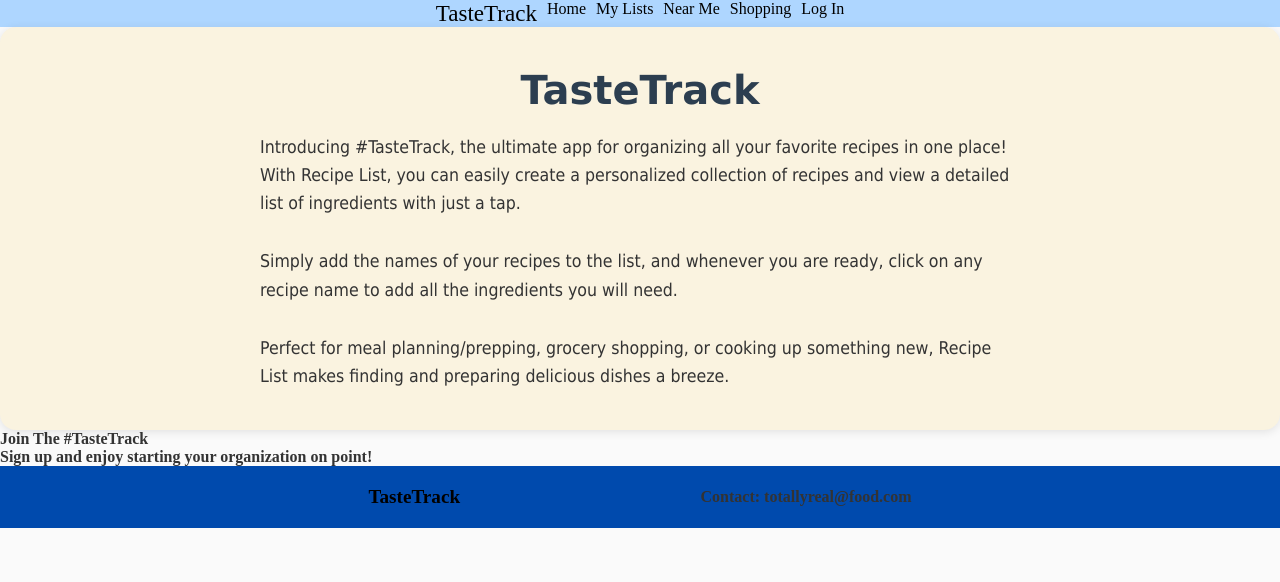
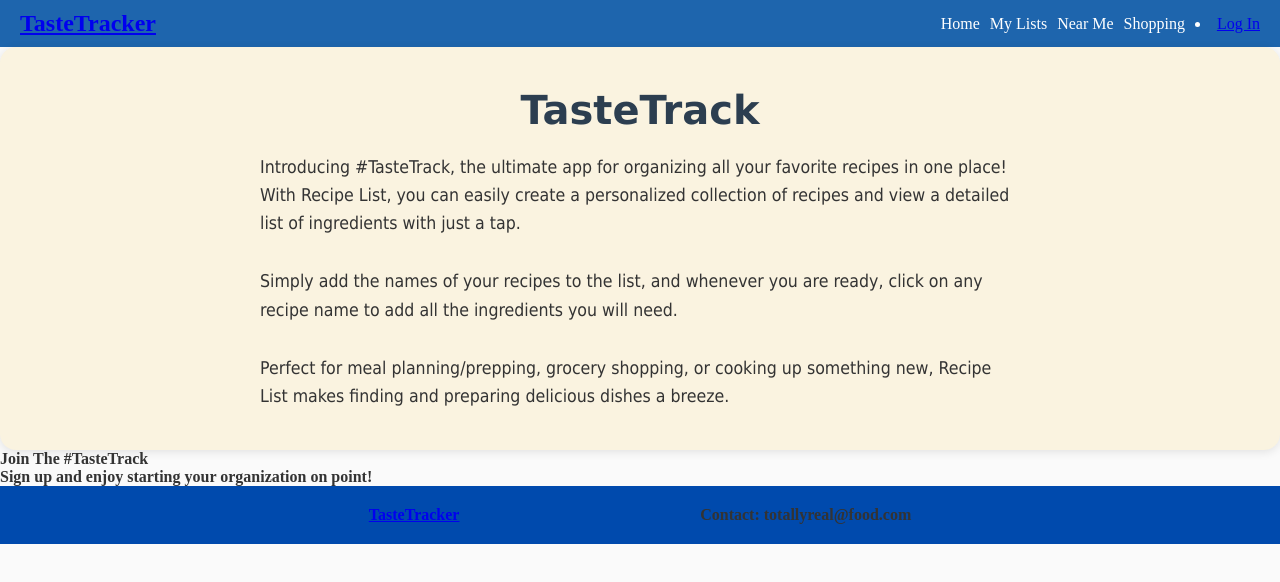
Before and after one commit to Davopotron/Organizer-frontend, a React (Vite) app: page / in a window 1280 px wide. Shown: the top 582 px of the page. Built offline with nearby package versions, Linux system fonts and the light colour scheme.

Commit message:
fix css navbar

```diff
--- a/src/css/footer.css
+++ b/src/css/footer.css
@@ -1,5 +1,3 @@
-@import url('https://fonts.googleapis.com/css2?family=Poppins:ital,wght@0,100;0,200;0,300;0,400;0,500;0,600;0,700;0,800;0,900;1,100;1,200;1,300;1,400;1,500;1,600;1,700;1,800;1,900&display=swap');
-
 html {
   height: 100%;
 }
@@ -14,7 +12,7 @@ html {
 
 :root {
   --body-color: #e4e9f7;
-  --nav-color: #4070f4;
+  --nav-color: #142247;
   --side-nav: #010718;
   --text-color: #fff;
   --search-bar: #f2f2f2;
--- a/src/layout/Footer.jsx
+++ b/src/layout/Footer.jsx
@@ -10,7 +10,7 @@ function Footer() {
           <p>Sign up and enjoy starting your organization on point!</p>
           <div className='footer'>
             <span className='logo'>
-              <a href='#'>TasteTrack</a>
+              <a href='#'>TasteTracker</a>
             </span>
             <div>
               <p>Contact: totallyreal@food.com</p>
--- a/src/layout/Navbar.jsx
+++ b/src/layout/Navbar.jsx
@@ -15,28 +15,28 @@ function Navbar() {
   };
 
   return (
-    <nav>
-      <menu>
-        <div class='logo'>
-          <span class='logo'>
-            <a href='#'>TasteTrack</a>
-          </span>
-        </div>
-        <li>
+    <nav className='navbar'>
+      <div className='navbar-left'>
+        <li className='navbar-left-logo'>
+          <NavLink to='/'>TasteTracker</NavLink>
+        </li>
+      </div>
+      <menu className='navbar-right'>
+        <li className='navbar-line'>
           <NavLink to='/'>Home</NavLink>
         </li>
-        <li>
+        <li className='navbar-line'>
           <NavLink to='/MyList'>My Lists</NavLink>
         </li>
-        <li>
+        <li className='navbar-line'>
           <NavLink to='/nearMe'>Near Me</NavLink>
         </li>
-        <li>
+        <li className='navbar-line'>
           <NavLink to='/shopping'>Shopping</NavLink>
         </li>
         {token ? (
           <>
-            <li>
+            <li className='navbar-line'>
               <a
                 href='#'
                 onClick={attemptLogout}
--- a/src/layout/navbar.css
+++ b/src/layout/navbar.css
@@ -1,23 +1,19 @@
-@import url('https://fonts.googleapis.com/css2?family=Poppins:ital,wght@0,100;0,200;0,300;0,400;0,500;0,600;0,700;0,800;0,900;1,100;1,200;1,300;1,400;1,500;1,600;1,700;1,800;1,900&display=swap');
-
-* {
-  font-family: 'Poppins';
+.navbar {
+  padding: 10px 20px;
+  width: 100%;
+  background-color: rgb(30, 101, 173);
+  display: flex;
+  align-items: center;
+  justify-content: space-between;
+  color: white;
+  color: var(--text-color); /* Sets link color to white as defined in :root */
+  text-decoration: none;
+  font-family: Tahoma, sans-serif;
 }
 
-div .logo {
-  font-size: larger;
-}
-
-header {
-  padding: 15px;
-
-  font-size: 1.1rem;
-}
-nav {
-  width: 100%;
-  background-color: rgb(174, 214, 255);
-  display: flex;
-  justify-content: center;
+.navbar a:visited {
+  color: var(--text-color); /* Ensures visited links are also white */
+  text-decoration: none;
 }
 
 menu {
@@ -27,15 +23,33 @@ menu {
   gap: 10px;
 }
 
-li,
-a {
+.navbar-line {
   list-style: none;
-  text-decoration: none;
-  color: rgb(0, 0, 0);
 }
 
-.navlink:hover {
-  cursor: pointer;
-  scale: 1.1;
-  color: #0e17b6; /* Darker color on hover */
+.navbar-line a {
+  list-style: none;
+  color: rgb(255, 255, 255);
+  text-decoration: none;
 }
+
+.navbar-left {
+  color: white;
+  font-size: 1.5rem; /* Increase the font size */
+  font-weight: bold; /* Make the text bold */
+  color: var(--text-color); /* Ensure the text color is white */
+  text-decoration: none; /* Remove underline */
+  font-family: Tahoma, sans-serif;
+}
+
+.navbar {
+  color: white;
+}
+
+.navbar-left-logo {
+  color: rgb(255, 255, 255);
+  list-style: none;
+}
+.navbar a:hover {
+  text-decoration: none; /* Prevent underline on hover */
+}
```
